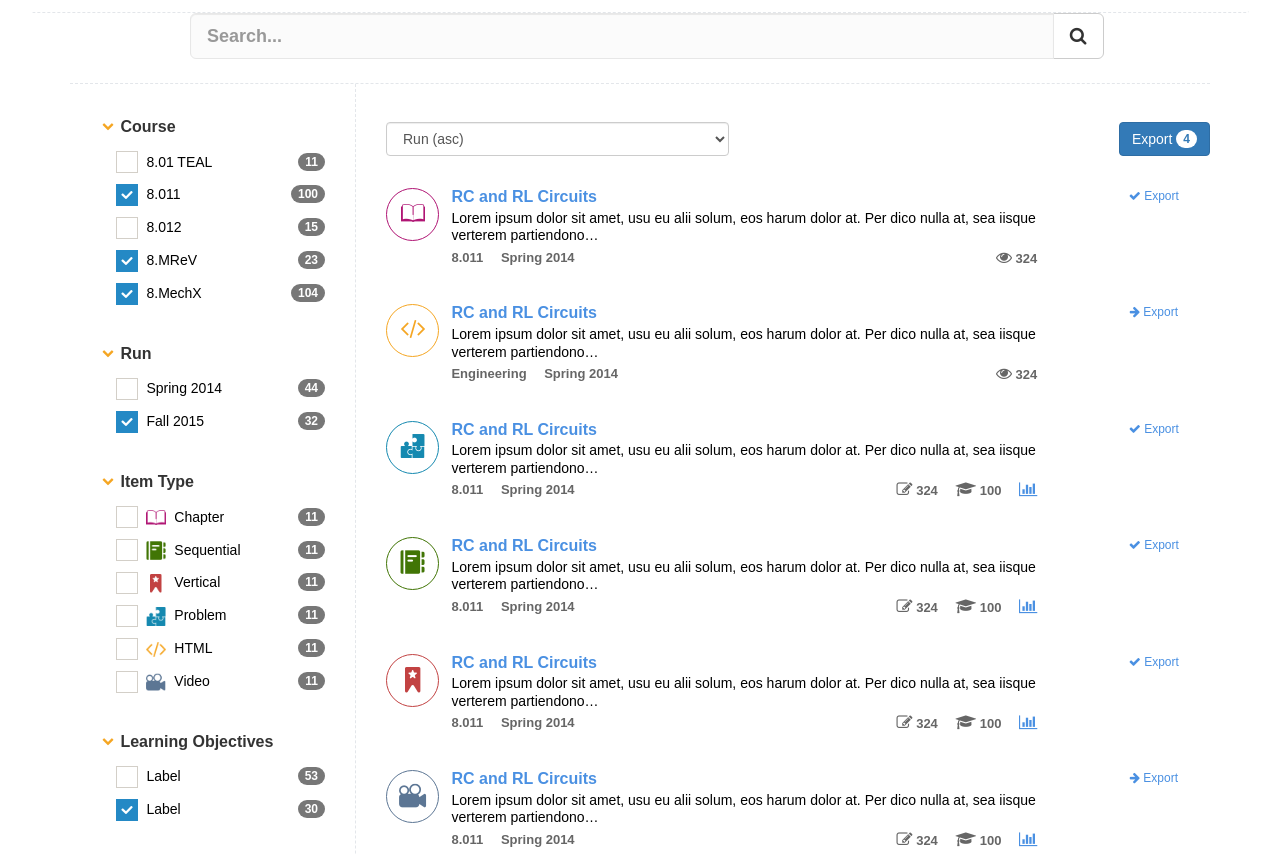
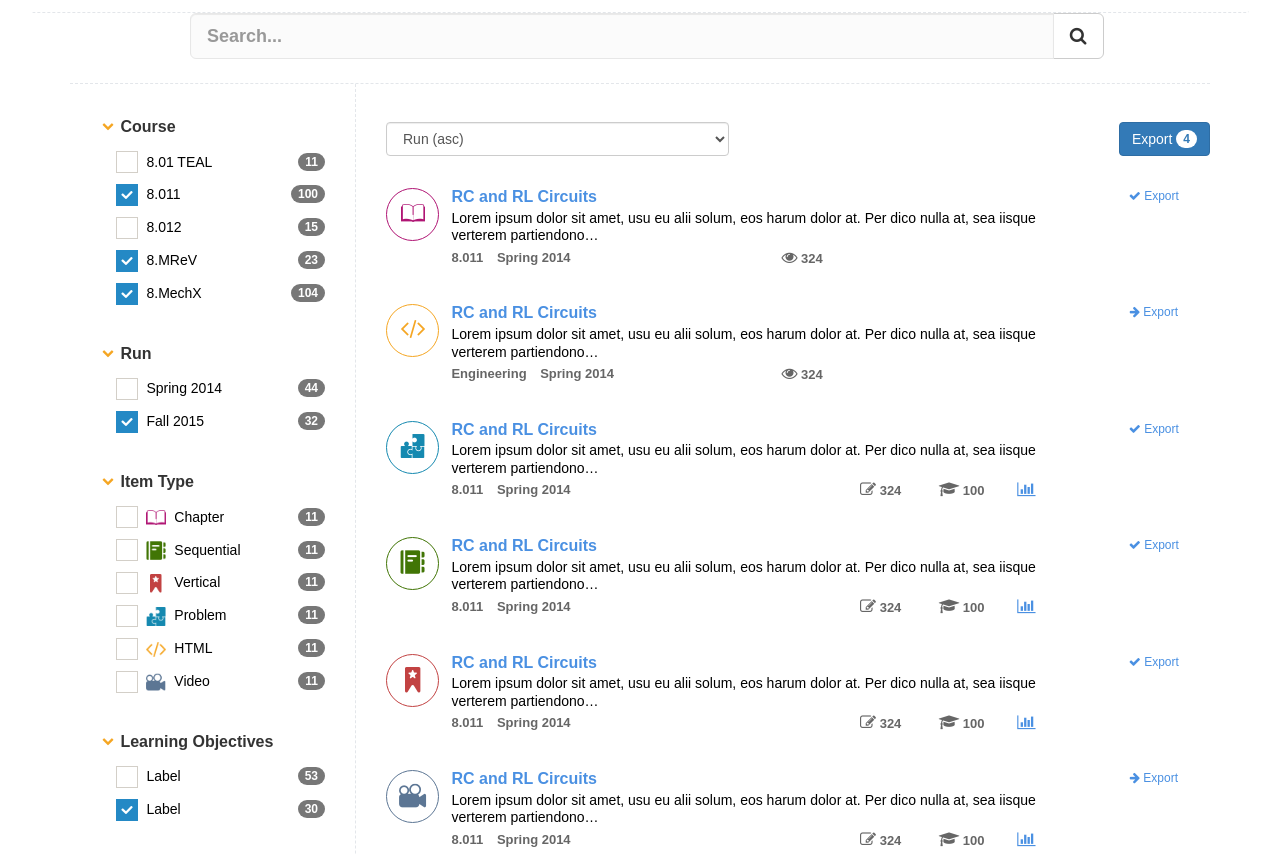
Before and after one commit to mitodl/loretemplates, a plain HTML site: page index.html in a window 1280 px wide. Shown: the part 87-941 px from the top of the page. Drawn offline with Linux system fonts and the light colour scheme; a web font is replaced by a local one.

Commit message:
version004

```diff
--- a/assets/css/mit-lore.css
+++ b/assets/css/mit-lore.css
@@ -237,19 +237,6 @@ a {
 	padding:0;
 }
 
-.tile-meta {
-	font-size:small;
-	color:#666;
-	font-weight:700;
-}
-
-.sub-meta {
-	display: inline-block;
-	float:right;
-	width: 55%;
-  	text-align: right;
-}
-
 .tile {
 	margin:18px 0 18px 0;
 }
@@ -325,15 +312,33 @@ a {
 
 .tile-meta {
 	font-size:13px;
+	color:#666;
+	font-weight:700;
 }
 
 .meta-item {
 	display: inline-block;
-	margin:0 14px 0 0;
+	margin:0 10px 0 0;
 }
 
 .meta-item .fa {
 	font-size:16px;
+}
+
+.sub-meta {
+	display: inline-block;
+	float:right;
+	width: 60%;
+  	text-align: right;
+}
+
+.sub-meta .meta-item {
+	width:65px;
+	text-align: left;
+}
+
+.sub-meta .meta-item.mi-col-4 {
+	width:24px;
 }
 
 /* pagination */
--- a/index.html
+++ b/index.html
@@ -269,9 +269,11 @@
                         <div class="tile-meta"><span class="meta-item">8.011</span>
                            <span class="meta-item">Spring 2014</span>
 
-                           <div class="sub-meta">
-                           <span class="meta-item"><i class="fa fa-eye"></i> 324</span>
-                           </div>
+                         <div class="sub-meta">
+                           <span class="meta-item mi-col-1"><i class="fa fa-eye"></i> 324</span>
+                           <span class="meta-item mi-col-2"></span>
+                           <span class="meta-item mi-col-3"></span>
+                           <span class="meta-item mi-col-4"></span> </div>
                         </div>
                      </div>
                   </div>
@@ -291,7 +293,11 @@
                         <div class="tile-blurb">Lorem ipsum dolor sit amet, usu eu alii solum, eos harum dolor at. Per dico nulla at, sea iisque verterem partiendono…</div>
                         <div class="tile-meta"><span class="meta-item">Engineering</span>
                            <span class="meta-item">Spring 2014</span>
-                          <div class="sub-meta"> <span class="meta-item"><i class="fa fa-eye"></i> 324</span> </div>
+                           <div class="sub-meta">
+                           <span class="meta-item mi-col-1"><i class="fa fa-eye"></i> 324</span>
+                           <span class="meta-item mi-col-2"></span>
+                           <span class="meta-item mi-col-3"></span>
+                           <span class="meta-item mi-col-4"></span> </div>
                         </div>
                      </div>
                   </div>
@@ -311,9 +317,11 @@
                         <div class="tile-blurb">Lorem ipsum dolor sit amet, usu eu alii solum, eos harum dolor at. Per dico nulla at, sea iisque verterem partiendono…</div>
                         <div class="tile-meta"><span class="meta-item">8.011</span>
                            <span class="meta-item">Spring 2014</span>
-                           <div class="sub-meta"><span class="meta-item"><i class="fa fa-edit"></i> 324</span>
-                           <span class="meta-item"><i class="fa fa-graduation-cap"></i> 100</span>
-                           <span class="meta-item"><a tabindex="0" class="" role="button" data-toggle="popover" data-trigger="focus" title="Title" data-content="Content"><i class="fa fa-bar-chart"></i></a></span> </div>
+                           <div class="sub-meta">
+                           <span class="meta-item mi-col-1"></span>
+                           <span class="meta-item mi-col-2"><i class="fa fa-edit"></i> 324</span>
+                           <span class="meta-item mi-col-3"><i class="fa fa-graduation-cap"></i> 100</span>
+                           <span class="meta-item mi-col-4"><a tabindex="0" class="" role="button" data-toggle="popover" data-trigger="focus" title="Title" data-content="Content"><i class="fa fa-bar-chart"></i></a></span> </div>
                         </div>
                      </div>
                   </div>
@@ -333,9 +341,11 @@
                         <div class="tile-blurb">Lorem ipsum dolor sit amet, usu eu alii solum, eos harum dolor at. Per dico nulla at, sea iisque verterem partiendono…</div>
                         <div class="tile-meta"><span class="meta-item">8.011</span>
                            <span class="meta-item">Spring 2014</span>
-                           <div class="sub-meta"><span class="meta-item"><i class="fa fa-edit"></i> 324</span>
-                           <span class="meta-item"><i class="fa fa-graduation-cap"></i> 100</span>
-                           <span class="meta-item"><a tabindex="0" class="" role="button" data-toggle="popover" data-trigger="focus" title="Title" data-content="Content"><i class="fa fa-bar-chart"></i></a></span></div>
+                           <div class="sub-meta">
+                           <span class="meta-item mi-col-1"></span>
+                           <span class="meta-item mi-col-2"><i class="fa fa-edit"></i> 324</span>
+                           <span class="meta-item mi-col-3"><i class="fa fa-graduation-cap"></i> 100</span>
+                           <span class="meta-item mi-col-4"><a tabindex="0" class="" role="button" data-toggle="popover" data-trigger="focus" title="Title" data-content="Content"><i class="fa fa-bar-chart"></i></a></span> </div>
                         </div>
                      </div>
                   </div>
@@ -355,9 +365,11 @@
                         <div class="tile-blurb">Lorem ipsum dolor sit amet, usu eu alii solum, eos harum dolor at. Per dico nulla at, sea iisque verterem partiendono…</div>
                         <div class="tile-meta"><span class="meta-item">8.011</span>
                            <span class="meta-item">Spring 2014</span>
-                           <div class="sub-meta"><span class="meta-item"><i class="fa fa-edit"></i> 324</span>
-                           <span class="meta-item"><i class="fa fa-graduation-cap"></i> 100</span>
-                           <span class="meta-item"><a tabindex="0" class="" role="button" data-toggle="popover" data-trigger="focus" title="Title" data-content="Content"><i class="fa fa-bar-chart"></i></a></span></div>
+                           <div class="sub-meta">
+                           <span class="meta-item mi-col-1"></span>
+                           <span class="meta-item mi-col-2"><i class="fa fa-edit"></i> 324</span>
+                           <span class="meta-item mi-col-3"><i class="fa fa-graduation-cap"></i> 100</span>
+                           <span class="meta-item mi-col-4"><a tabindex="0" class="" role="button" data-toggle="popover" data-trigger="focus" title="Title" data-content="Content"><i class="fa fa-bar-chart"></i></a></span> </div>
                         </div>
                      </div>
                   </div>
@@ -377,9 +389,11 @@
                         <div class="tile-blurb">Lorem ipsum dolor sit amet, usu eu alii solum, eos harum dolor at. Per dico nulla at, sea iisque verterem partiendono…</div>
                         <div class="tile-meta"><span class="meta-item">8.011</span>
                            <span class="meta-item">Spring 2014</span>
-                           <div class="sub-meta"><span class="meta-item"><i class="fa fa-edit"></i> 324</span>
-                           <span class="meta-item"><i class="fa fa-graduation-cap"></i> 100</span>
-                           <span class="meta-item"><a tabindex="0" class="" role="button" data-toggle="popover" data-trigger="focus" title="Title" data-content="Content"><i class="fa fa-bar-chart"></i></a></span></div>
+                           <div class="sub-meta">
+                           <span class="meta-item mi-col-1"></span>
+                           <span class="meta-item mi-col-2"><i class="fa fa-edit"></i> 324</span>
+                           <span class="meta-item mi-col-3"><i class="fa fa-graduation-cap"></i> 100</span>
+                           <span class="meta-item mi-col-4"><a tabindex="0" class="" role="button" data-toggle="popover" data-trigger="focus" title="Title" data-content="Content"><i class="fa fa-bar-chart"></i></a></span> </div>
                         </div>
                      </div>
                   </div>
```
